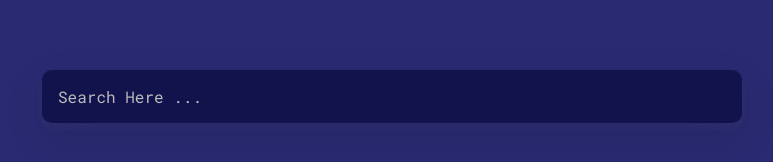
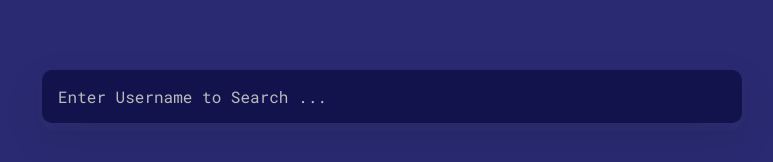
Before and after one commit to Arafat-alim/github-profile-search, a plain HTML site: page index.html in a window 1280 px wide. Shown: the part 394-556 px from the top of the page, without its empty margins (264-1037 px from the left). Drawn offline with nearby package versions, Linux system fonts and the light colour scheme.

Commit message:
Placeholder changed!

```diff
--- a/index.html
+++ b/index.html
@@ -10,7 +10,11 @@
   <body>
     <form class="user-form" id="form">
       <h1>Github Profile Search</h1>
-      <input type="text" id="search" placeholder="Search Here ..." />
+      <input
+        type="text"
+        id="search"
+        placeholder="Enter Username to Search ..."
+      />
     </form>
 
     <main id="main"></main>
```
